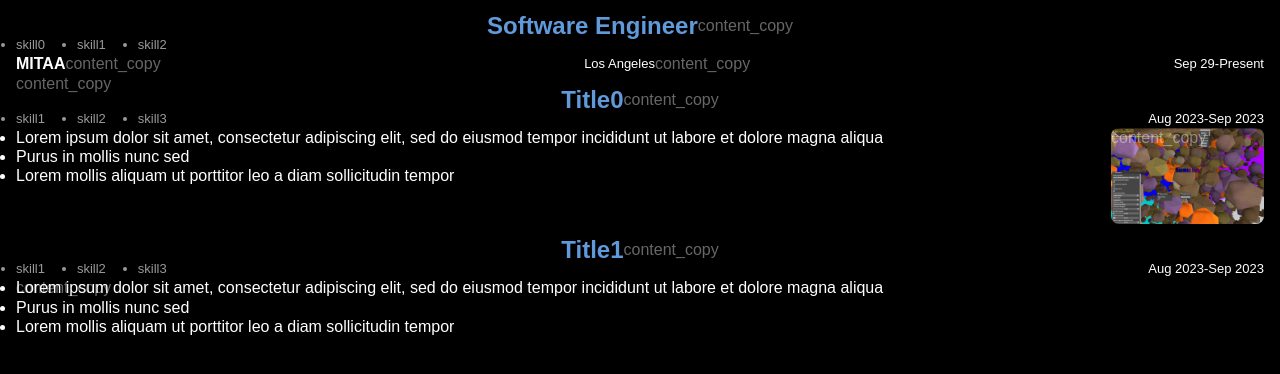
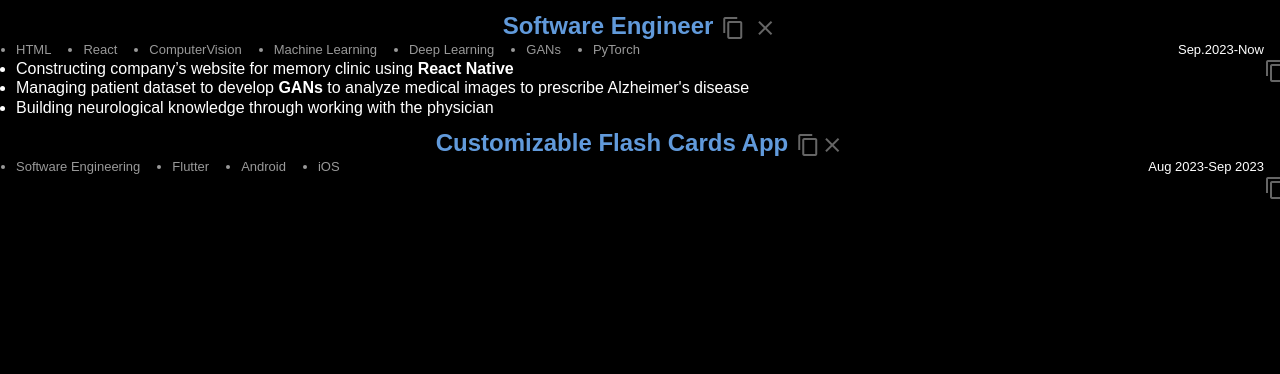
Before and after one commit to bkim9/Resume, a plain HTML site: page project.html in a window 1280 px wide. Drawn offline with nearby package versions, Linux system fonts and the light colour scheme.

Commit message:
added close button and func

```diff
--- a/main.css
+++ b/main.css
@@ -35,9 +35,13 @@ span {
     opacity: .4;
 }
 
-span.material-icons:hover {
+span.material-icons:hover, span.material-symbols-outlined:hover {
     cursor: pointer;
     color:gray;
+    background-color: #ccc;
+    border-radius: 2rem;
+    padding:.2rem;
+    /* font-size: small; */
 }
 
 #snackbar {
--- a/project.css
+++ b/project.css
@@ -1,3 +1,7 @@
+#title + .material-icons, .material-symbols-outlined[label=close]{
+    margin-left: .5rem;
+}
+
 .duration-box {
     display: flex;
     justify-content: right;
--- a/project.html
+++ b/project.html
@@ -1,80 +1,86 @@
 <head>
     <link rel="stylesheet" href="main.css">
     <link rel="stylesheet" href="project.css">
+    <link rel="stylesheet" href="https://fonts.googleapis.com/icon?family=Material+Icons">
+    <link rel="stylesheet" href="https://fonts.googleapis.com/css2?family=Material+Symbols+Outlined" />
+
 </head>
 
 
+
 <article>
-
     <!-- Title  -->
     <div id="title-box" class="copy-row-box">
-      <h2 id="job">Software Engineer</h2>
+        <h2 id="title">Software Engineer</h2>
         <span class="material-icons" label="copy">
             content_copy
         </span>
-    </div>
-        <!-- Skills -->
-        <ul id="skills-box">
-            <li>skill0</li>
-            <li>skill1</li>
-            <li>skill2</li>
-        </ul>
-    <div class="upper-desc">
-        <!-- Company -->
-        <div id="company-box" class="copy-row-box">
-        <h4 id="company">MITAA</h3>
-        <span class="material-icons" label="copy">
-            content_copy
-        </span>
-        </div>
-        <!-- City -->
-        <div id="city-box" class="copy-row-box">
-        <p id="city">Los Angeles</p>
-        <span class="material-icons" label="copy">
-          content_copy
-        </span>
-        </div>
-        <div class="duration-box">
-        <!-- From -->
-        <time datetime="2023-09-29" id="from">Sep 29</time>
-        <p> - </p>
-        <!-- To -->
-        <time datetime="2023-09-29" id="to">Present</time>
-        </div>
-    </div>
-
-
-
-    <!-- Description -->
-    <div id="description-box" class="copy-row-box">
-      <ul id="desc">
-      </ul>
-      <span class="material-icons" label="copy">
-        content_copy
-      </span>
-    </div>
-    <!-- <span id="snackbar" style="display: none;">copied</span> -->
-  </article>
-    <article>
-        <!-- Title  -->
-        <div id="title-box" class="copy-row-box">
-            <h2 id="title">Title0</h2>
-            <span class="material-icons" label="copy">
-                content_copy
+        <span class="material-symbols-outlined" label="close">
+            close
         </span>
     </div>
     <div class="upper-desc">
         <!-- Skills -->
         <ul id="skills-box">
-                <li>skill1</li>
-                <li>skill2</li>
-                <li>skill3</li>
+            <li>HTML</li>
+            <li>React</li>
+            <li>ComputerVision</li>
+            <li>Machine Learning</li>
+            <li>Deep Learning</li>
+            <li>GANs</li>
+            <li>PyTorch</li>
         </ul>
-            <!-- duration -->
+
+        <div class="duration-box">
+            <!-- From -->
+            <time datetime="2023-08-01" id="from">Sep.2023</time>
+            <p>-</p>
+            <!-- To -->
+            <time datetime="2023-09-01" id="to">Now</time>
+        </div>
+    </div>
+
+    <!-- Description -->
+    <div id="description-box" class="copy-row-box">
+        <ul id="desc">
+            <li>Constructing company’s  website for memory clinic using <b>React Native</b></li>
+            <li>Managing patient dataset to develop <b>GANs</b> to analyze medical images to prescribe Alzheimer's disease</li>
+            <li>Building neurological knowledge through working with the physician</li>
+        </ul>
+        <div class="desc-right">
+        <p id="hidden-desc" hidden></p>
+        <span class="material-icons" label="copy">
+            content_copy
+        </span>
+        </div>
+    </div>
+    <!-- <span id="snackbar" style="display: none;">copied</span> -->
+</article>
+
+<article>
+    <!-- Title  -->
+    <div id="title-box" class="copy-row-box">
+        <h2 id="title">Customizable Flash Cards App</h2>
+        <span class="material-icons" label="copy">
+            content_copy
+        </span>
+        <span class="material-symbols-outlined">
+            close
+        </span>
+    </div>
+    <div class="upper-desc">
+    <!-- Skills -->
+    <ul id="skills-box">
+        <li>Software Engineering</li>
+        <li>Flutter</li>
+        <li>Android</li>
+        <li>iOS</li>
+    </ul>
+
     <div class="duration-box">
         <!-- From -->
         <time datetime="2023-08-01" id="from">Aug 2023</time>
-                <p> - </p>
+        <p>-</p>
         <!-- To -->
         <time datetime="2023-09-01" id="to">Sep 2023</time>
     </div>
@@ -82,58 +88,12 @@
 
     <!-- Description -->
     <div id="description-box" class="copy-row-box">
-            <ul id="desc">
-                <li>Lorem ipsum dolor sit amet, consectetur adipiscing elit, sed do eiusmod tempor incididunt ut labore et dolore magna aliqua</li>
-                <li> Purus in mollis nunc sed</li>
-                <li>Lorem mollis aliquam ut porttitor leo a diam sollicitudin tempor</li>
-            </ul>
+        <ul id="desc"></ul>
         <div class="desc-right">
-                <span class="material-icons" label="copy">
-                    content_copy
-                </span>
-                <img src="./images/gpu_render.jpg"/>
-            </div>
-        </div>
-        <span id="snackbar" style="display: none;">copied</span>
-    </article>
-    <article>
-        <!-- Title  -->
-        <div id="title-box" class="copy-row-box">
-            <h2 id="title">Title1</h2>
+        <p id="hidden-desc" hidden></p>
         <span class="material-icons" label="copy">
             content_copy
         </span>
         </div>
-
-        <!-- UpperDesc -->
-        <div class="upper-desc">
-            <!-- Skills -->
-            <ul id="skills-box">
-                <li>skill1</li>
-                <li>skill2</li>
-                <li>skill3</li>
-            </ul>
-            <!-- duration -->
-            <div class="duration-box">
-                <!-- From -->
-                <time datetime="2023-08-01" id="from">Aug 2023</time>
-                <p> - </p>
-                <!-- To -->
-                <time datetime="2023-09-01" id="to">Sep 2023</time>
     </div>
-        </div>
-
-
-        <!-- Description -->
-        <div id="description-box" class="copy-row-box">
-            <ul id="desc">
-                <li>Lorem ipsum dolor sit amet, consectetur adipiscing elit, sed do eiusmod tempor incididunt ut labore et dolore magna aliqua</li>
-                <li> Purus in mollis nunc sed</li>
-                <li>Lorem mollis aliquam ut porttitor leo a diam sollicitudin tempor</li>
-            </ul>
-            <span class="material-icons" label="copy">
-                content_copy
-            </span>
-        </div>
-        <span id="snackbar" style="display: none;">copied</span>
 </article>
```
Also changed, not shown: clicktocopy.js (+15 -0 lines), index.html (+8 -2 lines), main.js (+6 -3 lines), print.html (deleted, +0 -182 lines). Lines whose indentation alone changed are shown as unchanged.
